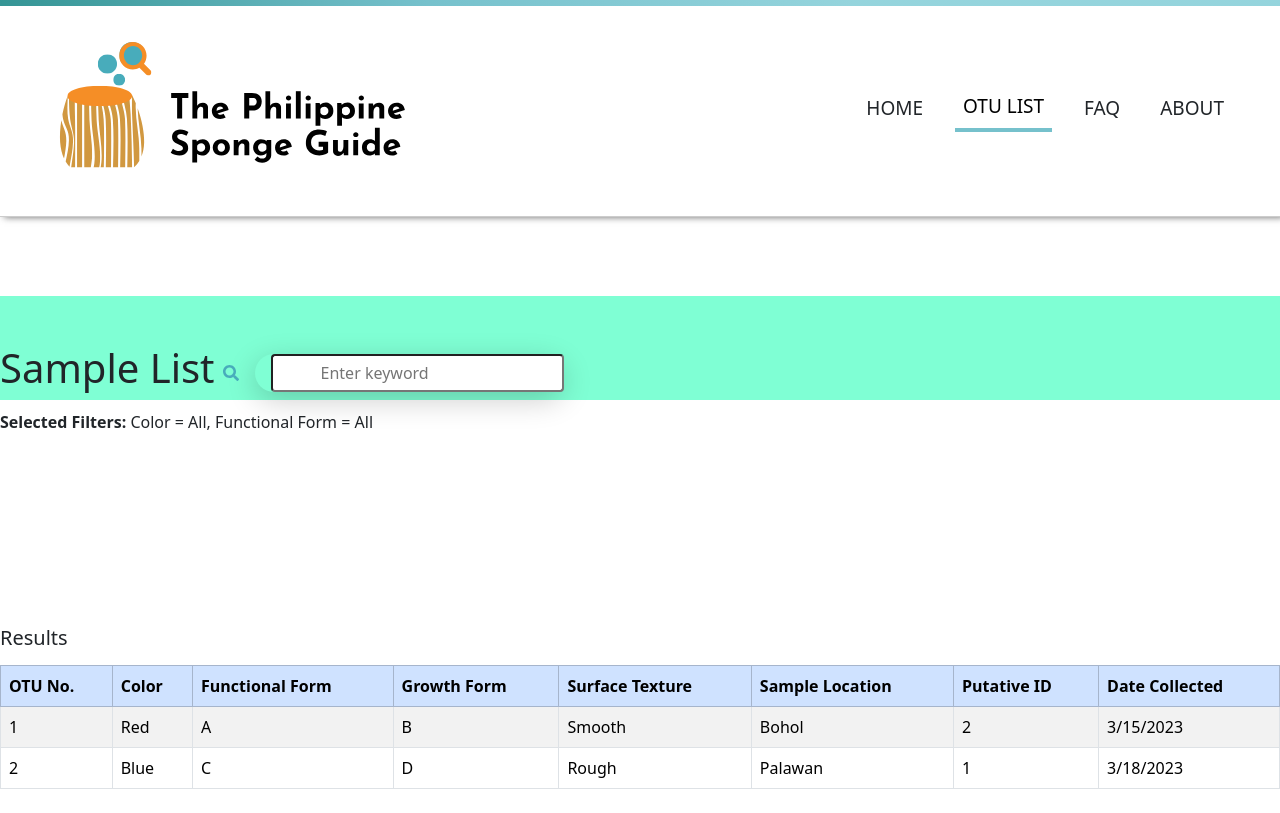
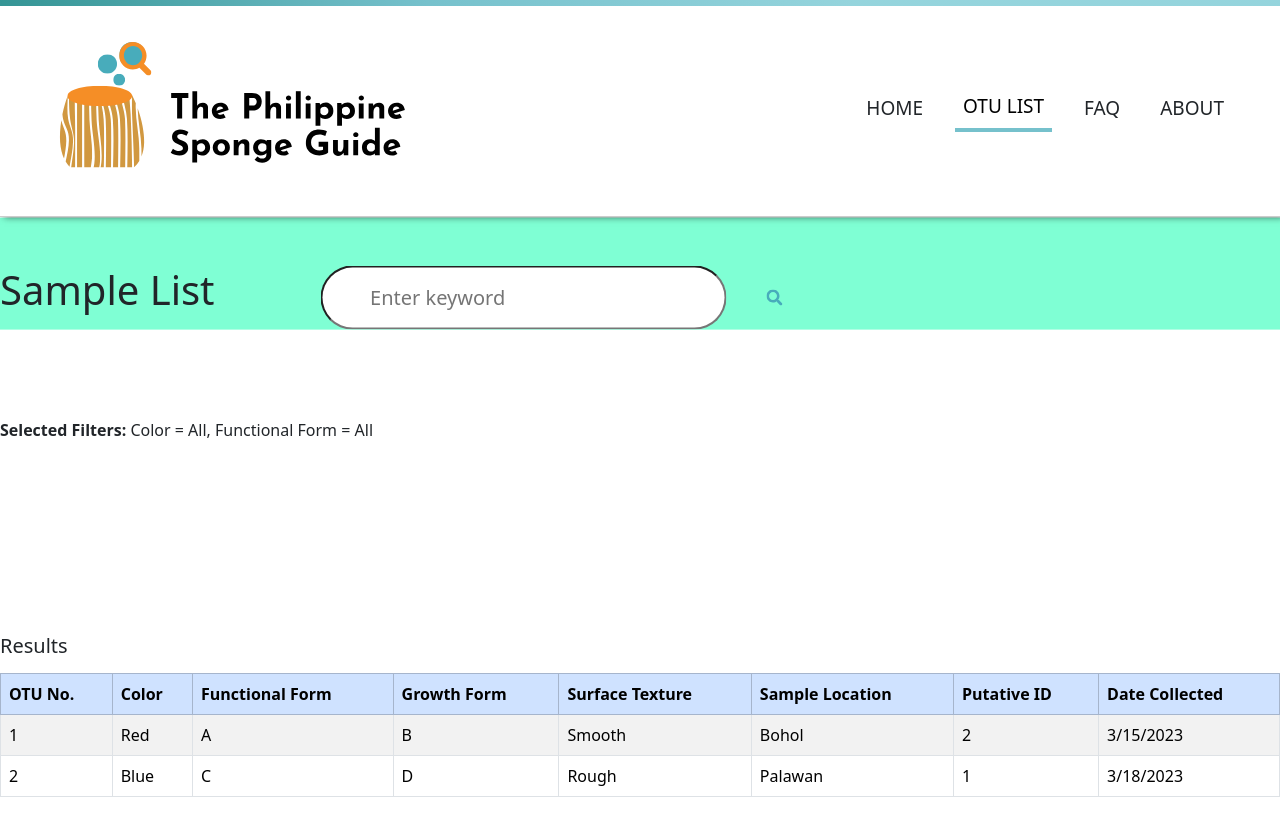
Before and after one commit to Geez-l/sponge-database, a Next.js app: page /result in a window 1280 px wide. Built offline with nearby package versions, Linux system fonts and the light colour scheme.

Commit message:
results page changes

```diff
--- a/src/app/css/result.css
+++ b/src/app/css/result.css
@@ -6,6 +6,7 @@
     padding-right: 20px;
   }
 
+   /* === Nav Bar === */
   .header-sample {
     border-top: none !important;
     /* transform: translateY(-110%); */
@@ -15,27 +16,34 @@
     min-width: 70%;
     height: 50%;
     display: flex;
+    transform: translateY(-70%);
 
   }
 
+  .results-header {
+    background-color: red;
+  }
+
+    /* === Moving search Bar === */
   .search-bar-left-icon {
     position: relative;
-    /* width: 600px; */
+    /* width: 400px; */
     /* height: 70px; */
-    /* background: #fff; */
-    border-radius: 20rem;
-    box-shadow: 0 8px 30px rgba(0,0,0,0.2);
-    display: flex;
+    /* background: #ffffff; */
+    /* border-radius: 20rem; */
+    /* box-shadow: 0 8px 30px rgba(0,0,0,0.2); */
+    /* display: flex; */
     /* align-items: ; */
     margin: 0 auto;
-    /* transform: translateX(20%); */
+    transform: translateX(25%);
+    /* transform: translateY(-20%); */
     align-items: center;
 }
 
 .search-icon {
     position: relative;
     right: 2rem;
-    /* transform: translateX(-70%); */
+    transform: translateX(450%);
     color: #48ACBB;
     /* font-size: 3rem; */
     pointer-events: none;
@@ -57,13 +65,27 @@
     margin-top: 15px;
   }
 
+
   .search-bar-wrapper {
-    margin-top: 10px;
-    margin-left: 40px; /* adjust as needed */
+    /* position: relative; */
+    /* margin-top: 50px; */
+    /* margin-left: 70px; */
+    align-items: flex-end;
+    align-content: flex-end;
+    /* background-color: red; */
+    /* transform: translateX(300%); */
+    /* transform: translateY(20%); */
+    /* height: 10px; */
+    /* width: 30px; */
   }
 
+  /* Actual search input */
   .search-input {
-    padding: 5px 10px;
+    padding: 15px 58px;
+    background: #fff
+    ;
+    /* background: red; */
     /* border: 1px solid #ccc; */
-    border-radius: 4px;
+    border-radius: 40px;
+    font-size: 1.25rem;
   }
--- a/src/app/result/page.tsx
+++ b/src/app/result/page.tsx
@@ -69,7 +69,7 @@ export default function ResultPage() {
               // handleSubmitAndNavigate();
             }}
           >
-            <div className="search-bar-left-icon">
+            <div className="search-bar-left-icon d-flex flex-row-reverse">
               <FaSearch className="search-icon" />
               <input
                 type="text"
```
